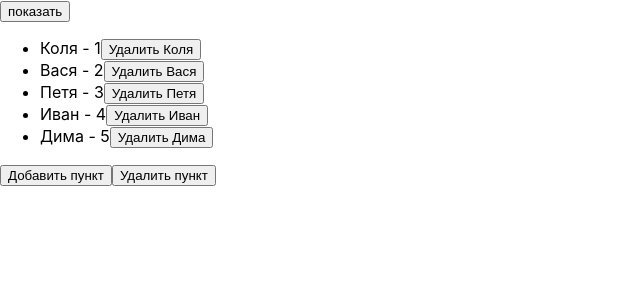
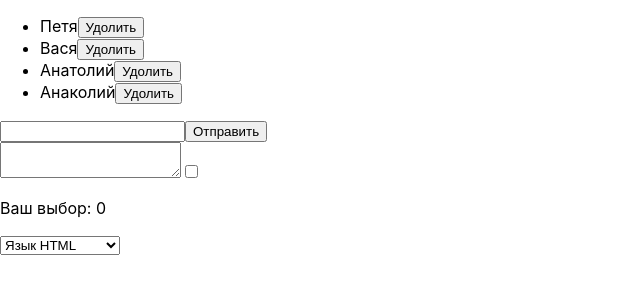
Before and after one commit to macros123/react-practice-1, a React (Create React App) app: page / in a window 1280 px wide. Shown: the top 300 px of the page, without its empty margins (0-640 px from the left). Built offline with nearby package versions, Linux system fonts and the light colour scheme.

Commit message:
some inputs

```diff
--- a/src/App.js
+++ b/src/App.js
@@ -5,60 +5,78 @@ class App extends React.Component {
   constructor(props) {
     super(props)
     this.state = {
-      show: false,
-      name: 'Иван',
-      users: ['Коля', 'Вася', 'Петя', 'Иван', 'Дима'],
-      hrefs: [
-        {href: 'google.ru', text: 'ссылка 1'},
-        {href: '2.html', text: 'ссылка 2'},
-        {href: '3.html', text: 'ссылка 3'},
-      ]
+      value: '',
+      users: ['Петя', 'Вася', 'Анатолий', 'Анаколий'],
+      checked: false,
+      value1: '0'
     };
   }
 
-  showMessage() {
+  onChangeHandler(event) {
     this.setState({
-      show: !this.state.show
-  })
+      value: event.target.value
+    })
+  }
+  handleSelectChange(event) {
+    this.setState({
+      value1: event.target.value
+    })
   }
 
-  addPunkt() {
-    this.state.users.push('Пункт')
+  handleSubmit(event) {
+    this.state.users.push(this.state.value)
+    this.setState({
+      users: this.state.users
+    })
+    event.preventDefault();
+  }
+
+  deleteHandler(event, index) {
+    this.state.users.splice(index, 1)
     this.setState({
       users: this.state.users
     })
   }
 
-  removePunkt() {
-    this.state.users.pop()
+  handleCheckboxChange() {
     this.setState({
-      users: this.state.users
+      checked: !this.state.checked
     })
   }
-
-  removeOne(index) {
-    this.state.users.splice(index, 1)
-      this.setState({
-        users: this.state.users
-      })
-
-  }
-
   render() {
-    const greetings = this.state.show ? 'Привет' : 'Пока'
-    const bod = this.state.show ? <p>{greetings},  {this.state.name}</p> : null
-    const bottonText = this.state.show ? 'скрыть' : 'показать'
-  const userList = this.state.users.map((e, i) => <li key={i}>{e} - {i + 1}<button onClick={this.removeOne.bind(this, i)}>Удалить {e}</button></li>)
+    const userList = this.state.users.map((e, i) => <li key={i}>{e}<button onClick={this.deleteHandler.bind(this, i)}>Удолить</button></li>)
     return (
       <div className='block'>
-        {bod}
-    <button onClick={this.showMessage.bind(this)}>{bottonText}</button>
-    <ul>
-   {userList}
-    </ul>
-    <button onClick={this.addPunkt.bind(this)}>Добавить пункт</button>
-    <button onClick={this.removePunkt.bind(this)}>Удалить пункт</button>
-      </div>
+        <ul>
+          {userList}
+        </ul>
+      <form onSubmit={this.handleSubmit.bind(this)}>
+        <label>
+          <input type="text" name="name" value={this.state.value} onChange={this.onChangeHandler.bind(this)}/>
+
+        </label>
+        <input type="submit" value="Отправить" />
+      </form>
+      <textarea value={this.state.value} onChange={this.onChangeHandler.bind(this)} />
+      <input
+        type="checkbox"
+        checked={this.state.checked}
+        onChange={this.handleCheckboxChange.bind(this)}
+      />
+    <p>{this.state.valueToShow}</p>
+    <p>Ваш выбор: {this.state.value1}</p>
+			<select
+				value={this.state.value1}
+				onChange={this.handleSelectChange.bind(this)}
+			>
+
+        <option value="0">Язык HTML</option>
+				<option value="1">Язык CSS</option>
+				<option value="2">Язык JavaScript</option>
+				<option value="3">Язык PHP</option>
+
+			</select>
+    </div>
     )
   }
 }
```
